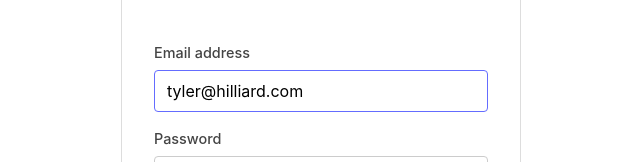
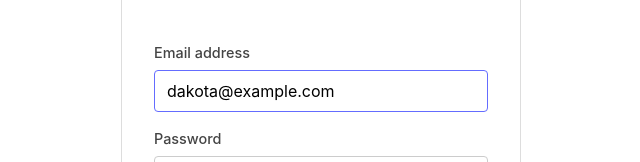
Before and after one commit to TheDakotaSeagraves/AdventurersCodex-client, a React (Vite) app: page /login in a window 1280 px wide. Shown: the part 326-488 px from the top of the page, without its empty margins (319-959 px from the left). Built offline with nearby package versions, Linux system fonts and the light colour scheme.

Commit message:
changed email and password in Login.jsx

```diff
--- a/src/components/auth/Login.jsx
+++ b/src/components/auth/Login.jsx
@@ -3,8 +3,8 @@ import { Link, useNavigate } from "react-router-dom";
 import "./Login.css"
 
 export const Login = () => {
-    const [email, setEmail] = useState("tyler@hilliard.com")
-    const [password, setPassword] = useState("hilliard")
+    const [email, setEmail] = useState("dakota@example.com")
+    const [password, setPassword] = useState("Codex01!")
     const existDialog = useRef()
     const navigate = useNavigate()
 
```
